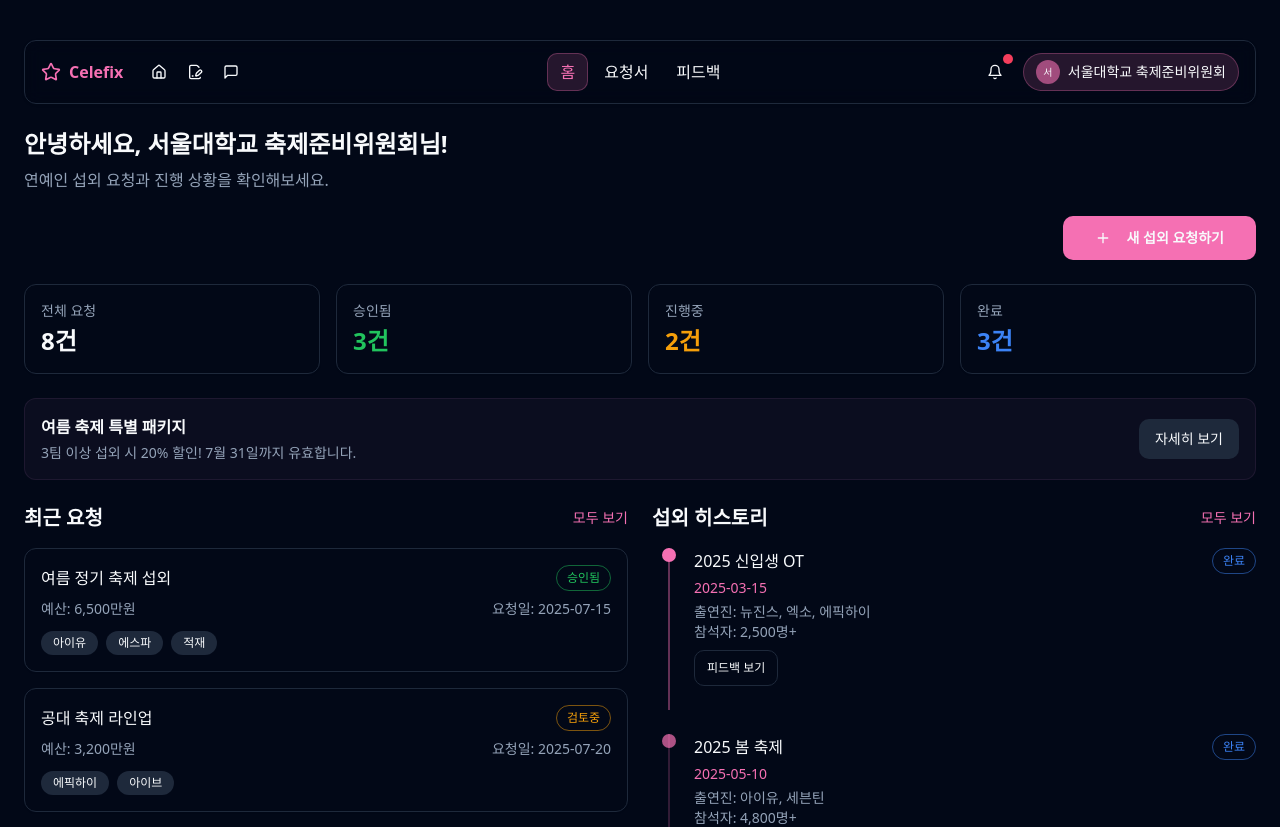
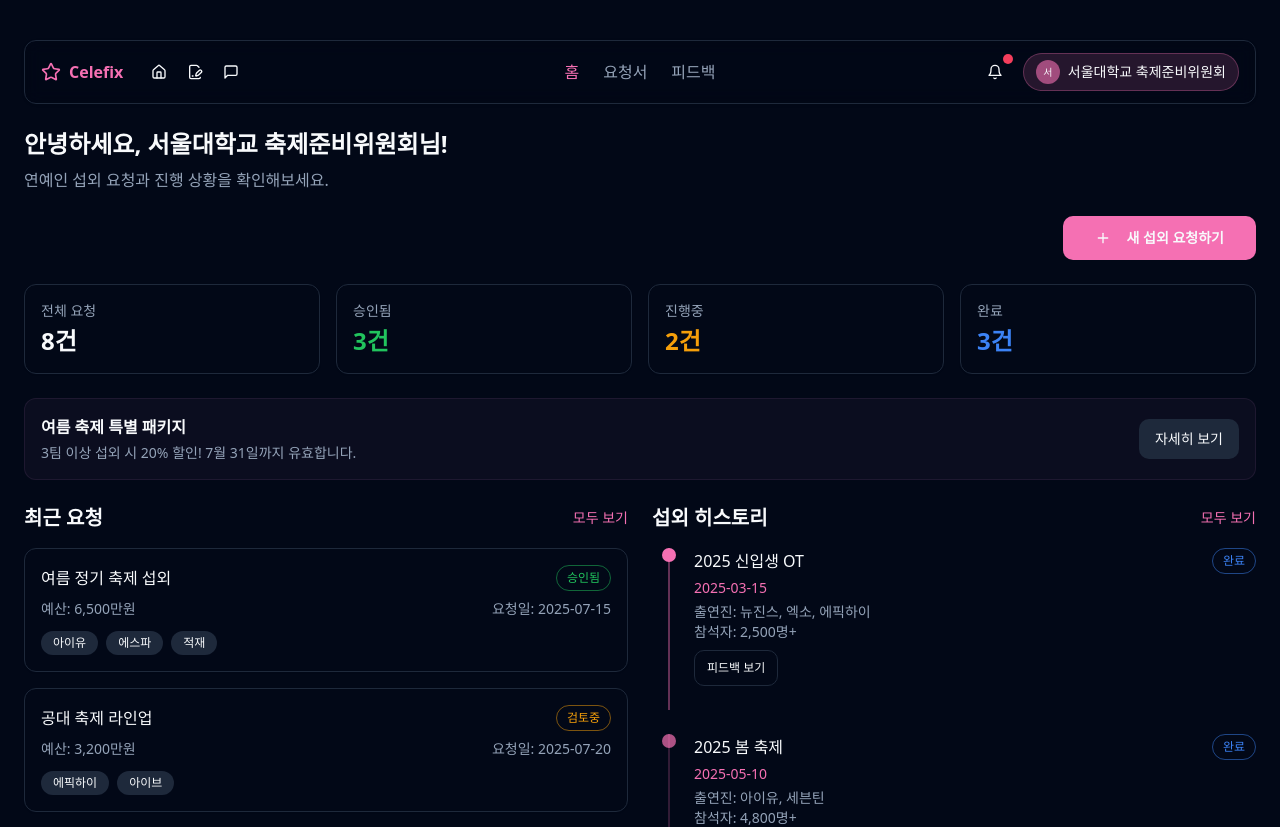
Before and after one commit to lje0722/celefix-auto-agent, a React (Vite) app: page /user in a window 1280 px wide. Shown: the top 827 px of the page. Built offline with nearby package versions, Linux system fonts and the light colour scheme.

Commit message:
Refactor header navigation
Update the user home page header to display "Home", "Requests", and "Feedback" as text links without boxes, aligning them to the center.

```diff
--- a/src/pages/user/UserHome.tsx
+++ b/src/pages/user/UserHome.tsx
@@ -35,10 +35,10 @@ const UserHome = () => {
           </div>
 
           {/* Center: main nav */}
-          <div className="hidden sm:flex items-center justify-center gap-1">
-            <Link to="/user" className="inline-flex items-center gap-2 px-3 py-1.5 rounded-md bg-primary/15 text-primary border border-primary/30">홈</Link>
-            <Link to="/user/request" className="inline-flex items-center gap-2 px-3 py-1.5 rounded-md hover:bg-muted">요청서</Link>
-            <Link to="/user/feedback" className="inline-flex items-center gap-2 px-3 py-1.5 rounded-md hover:bg-muted">피드백</Link>
+          <div className="hidden sm:flex items-center justify-center gap-6">
+            <Link to="/user" aria-current="page" className="text-primary font-medium">홈</Link>
+            <Link to="/user/request" className="text-muted-foreground hover:text-foreground">요청서</Link>
+            <Link to="/user/feedback" className="text-muted-foreground hover:text-foreground">피드백</Link>
           </div>
 
           {/* Right: notifications + profile */}
```
